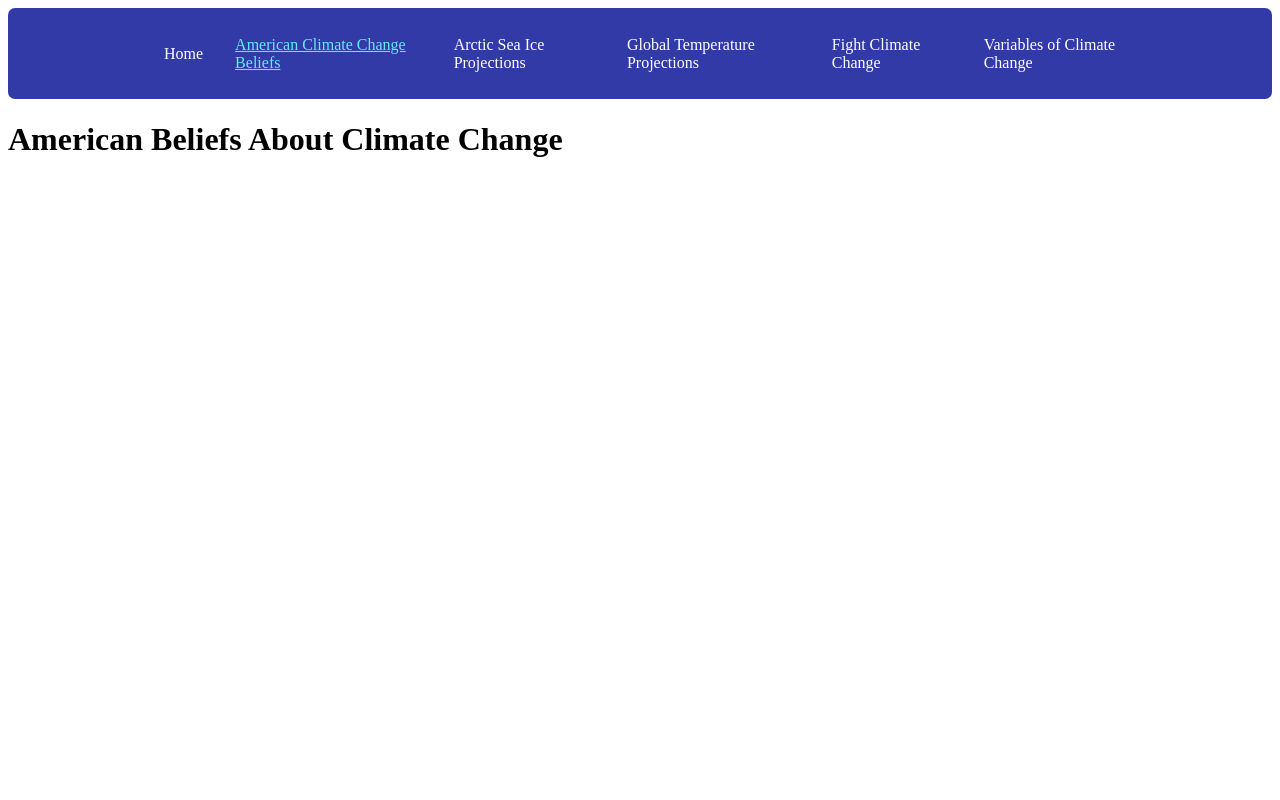
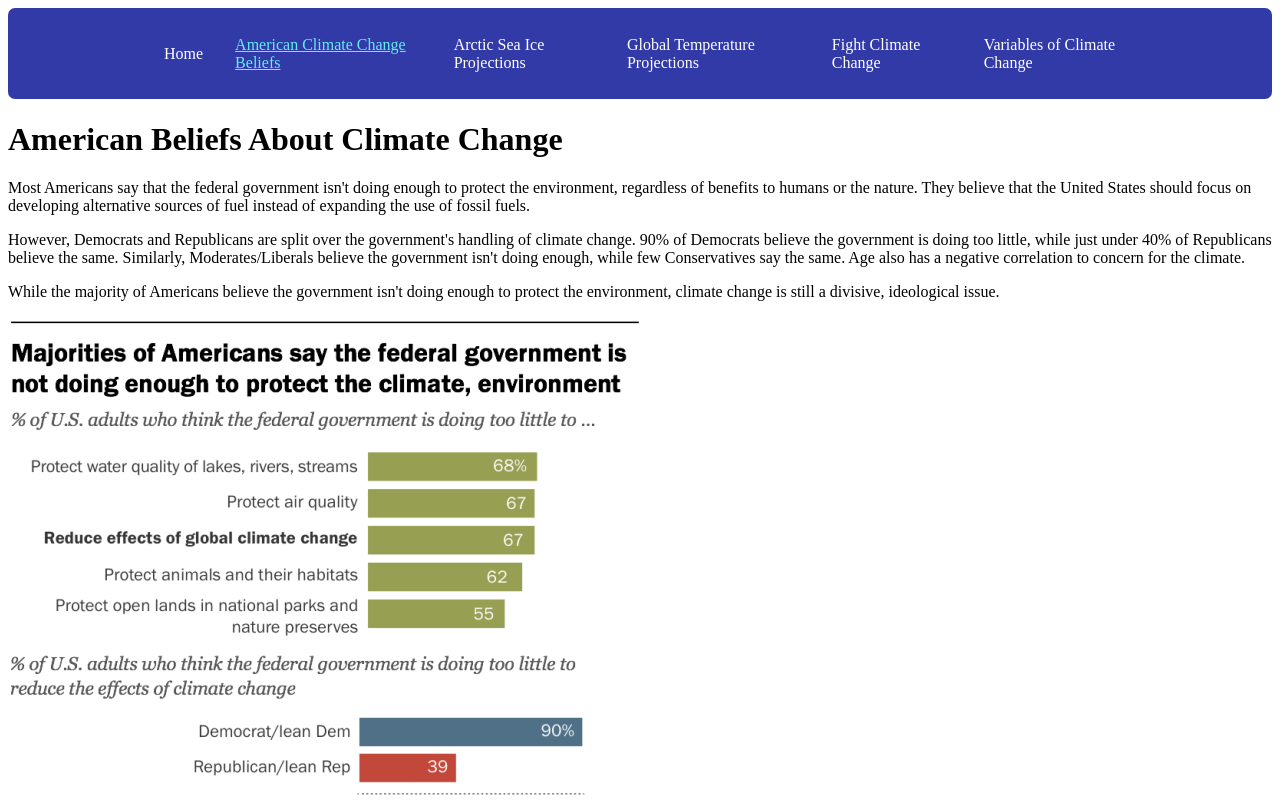
Before and after one commit to CS222-UIUC/course-project-group-21, a React (Create React App) app in the folder frontend/: page /american_beliefs in a window 1280 px wide. Shown: the top 800 px of the page. Built offline with nearby package versions, Linux system fonts and the light colour scheme.

Commit message:
Updated "American Beliefs About Climate Change"

```diff
--- a/frontend/src/pages/american_beliefs.js
+++ b/frontend/src/pages/american_beliefs.js
@@ -1,11 +1,32 @@
 import React from "react";
+
+import survey from "./PewSurvey.png"
 
 const Beliefs = () => {
   return (
-    <div>
-      <h1>
-        American Beliefs About Climate Change
-      </h1>
+    <div className="d-flex justify-content-center">
+      <div>
+        <h1>
+          American Beliefs About Climate Change
+        </h1>
+          <p>
+            Most Americans say that the federal government isn't doing enough to protect the environment, regardless of benefits to humans or the nature.
+            They believe that the United States should focus on developing alternative sources of fuel instead of expanding the use of fossil fuels.
+          </p>
+          <p>
+            However, Democrats and Republicans are split over the government's handling of climate change.
+            90% of Democrats believe the government is doing too little, while just under 40% of Republicans believe the same.
+            Similarly, Moderates/Liberals believe the government isn't doing enough, while few Conservatives say the same.
+            Age also has a negative correlation to concern for the climate.
+          </p>
+          <p>
+            While the majority of Americans believe the government isn't doing enough to protect the environment, climate change is still a divisive, ideological issue.
+          </p>
+      </div>
+      <div>
+        <img src={survey} alt="Survey done by Pew Research Center"/>
+      </div>
+      <p>Reference: https://www.pewresearch.org/science/2019/11/25/u-s-public-views-on-climate-and-energy/</p>
     </div>
   );
 };
```
Also changed, not shown: frontend/src/pages/PewSurvey.png (added).
